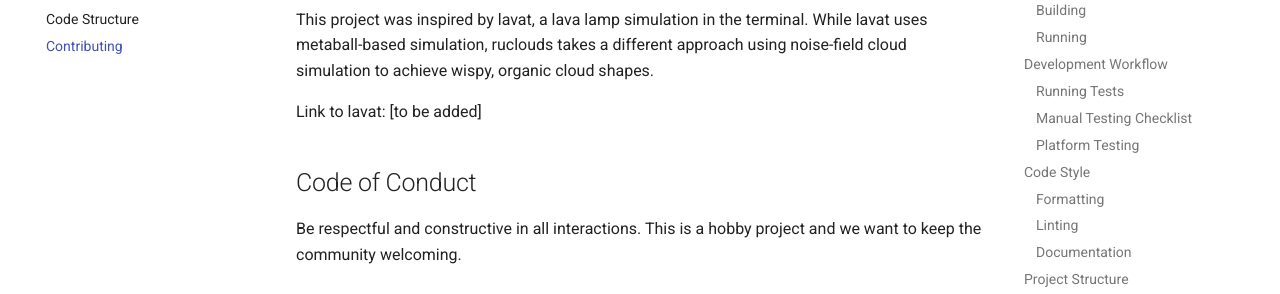
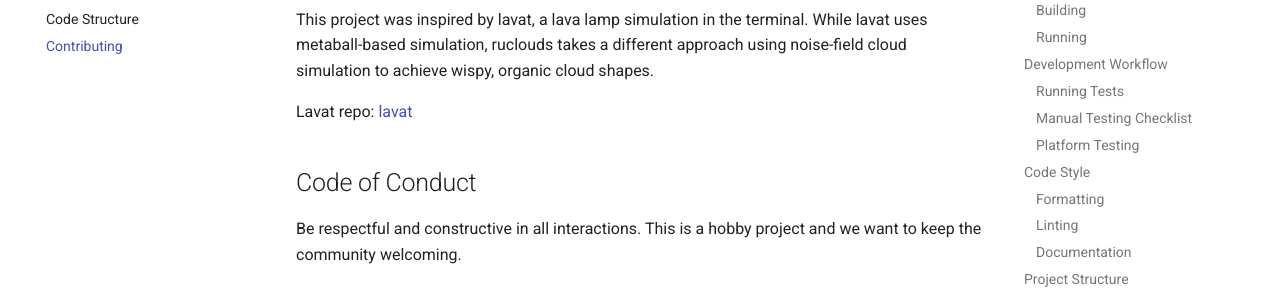
Before and after one commit to AndyFerns/ruclouds, an MkDocs documentation site: the page built from docs/contributing.md, in a window 1280 px wide and 900 px high, scrolled down 6030 px. Shown: the part 197-491 px from the top of the window. Built offline with MkDocs 1.6.1 and Material for MkDocs 9.7.7, drawn with Linux system fonts in a browser that asks for light colours; comment, search, counter and statistics services are not loaded.

Commit message:
docs(contribution): added lavat link previously not included

```diff
--- a/docs/contributing.md
+++ b/docs/contributing.md
@@ -251,7 +251,7 @@ Improve the build process, add automated testing, or enhance release workflows.
 
 This project was inspired by lavat, a lava lamp simulation in the terminal. While lavat uses metaball-based simulation, ruclouds takes a different approach using noise-field cloud simulation to achieve wispy, organic cloud shapes.
 
-Link to lavat: [to be added]
+Lavat repo: [lavat](https://github.com/AngelJumbo/lavat)
 
 ## Code of Conduct
 
```
